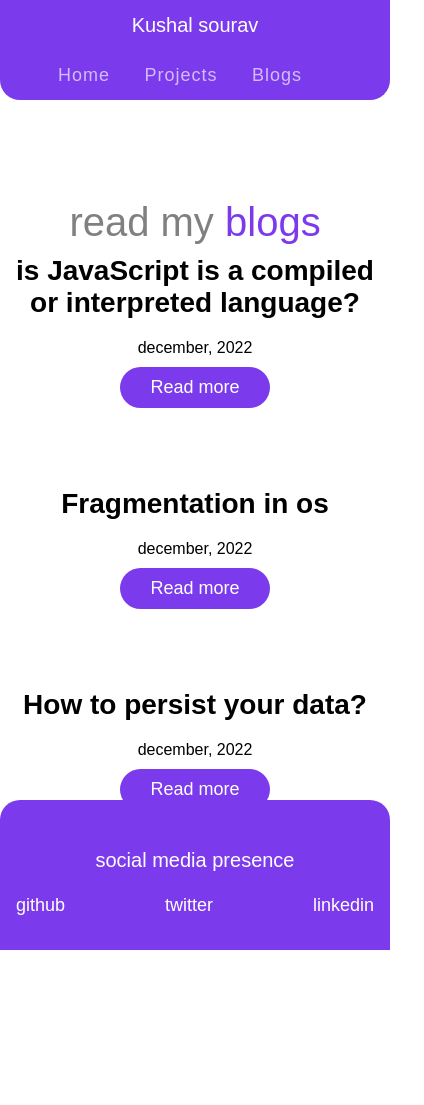
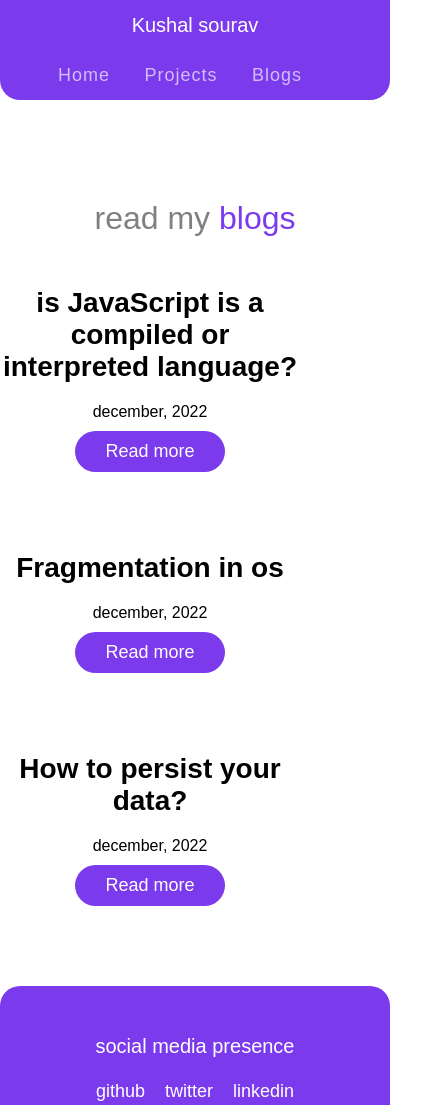
Before and after one commit to kushalsourav/portfolio, a plain HTML site: page blog.html in a window 390 px wide. Shown: the top 1105 px of the page, 424 px wide, since content can reach past the window. Before the commit the page ends 950 px from the top, so only its background shows below. Drawn offline with Linux system fonts and the light colour scheme.

Commit message:
responsive fixed

```diff
--- a/css/style.css
+++ b/css/style.css
@@ -44,7 +44,6 @@ body {
 
 .intro {
   margin-top: 100px;
-  height: 600px;
   text-align: center;
 }
 .avatar {
@@ -127,6 +126,8 @@ h3 {
 }
 
 .socialmedia {
+  display: flex;
+  gap: 60px;
   position: absolute;
   top: 70%;
   left: 50%;
@@ -137,7 +138,6 @@ h3 {
   font-size: 18px;
   color: #fff;
   text-decoration: none;
-  margin-inline: 50px;
 }
 .projects-list {
   margin: 50px 200px;
@@ -146,7 +146,7 @@ h3 {
   margin-right: 30px;
 }
 
-@media (max-width: 600px) {
+@media (max-width: 768px) {
   .navbar {
     width: 100%;
     display: flex;
@@ -156,15 +156,35 @@ h3 {
   .navbar a {
     font-size: 18px;
   }
-  .footer {
-    width: 100%;
-    margin-left: 0%;
-    text-align: center;
-  }
   .footer h3 {
     width: 100%;
   }
   .socialmedia {
-    display: flex;
+    gap: 20px;
   }
 }
+
+@media (max-width: 480px) {
+  .intro {
+  margin-top: 100px;
+  width: 100%;
+ }
+ .avatar {
+  width: 100%;
+ }
+ .info {
+  width: 300px;
+  margin-top: 50px;
+ }
+ .heading-primary {
+  font-size: 32px;
+}
+.projects-list {
+  margin: 40px auto;
+  width: 300px;
+}
+.footer {
+  margin: 0 0;
+  width: 100%;
+}
+}
```
Also changed, not shown: Blogs/Fragmentation.html (+1 -1 lines), Blogs/javascript.html (+4 -3 lines), blog.html (+1 -1 lines), css/blog.css (+18 -0 lines).
